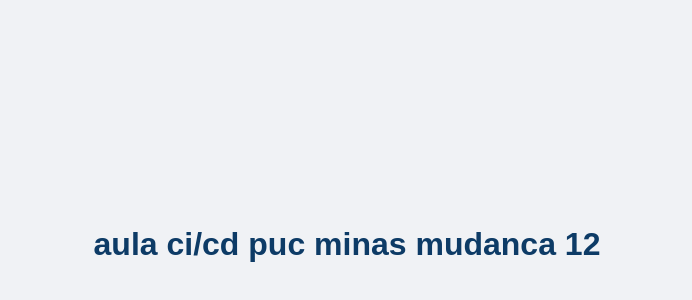
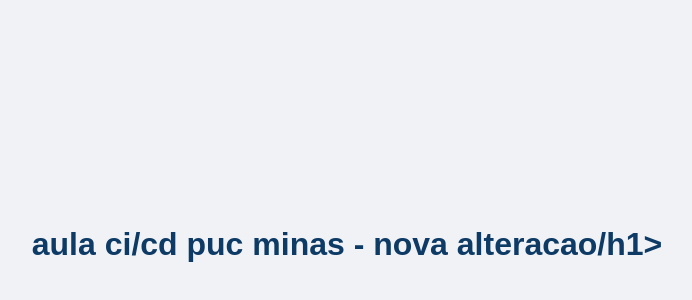
Before and after one commit to douglasfcj/pucminas-cicd-demo, a plain HTML site: page index.html in a window 1280 px wide. Shown: the part 156-456 px from the top of the page, without its empty margins (293-985 px from the left). Drawn offline with Linux system fonts and the light colour scheme.

Commit message:
alteracao do texto principal

```diff
--- a/index.html
+++ b/index.html
@@ -9,6 +9,6 @@
     </style>
 </head>
 <body>
-    <h1>aula ci/cd puc minas mudanca 12</h1>
+    <h1>aula ci/cd puc minas - nova alteracao/h1>
 </body>
 </html>
```
